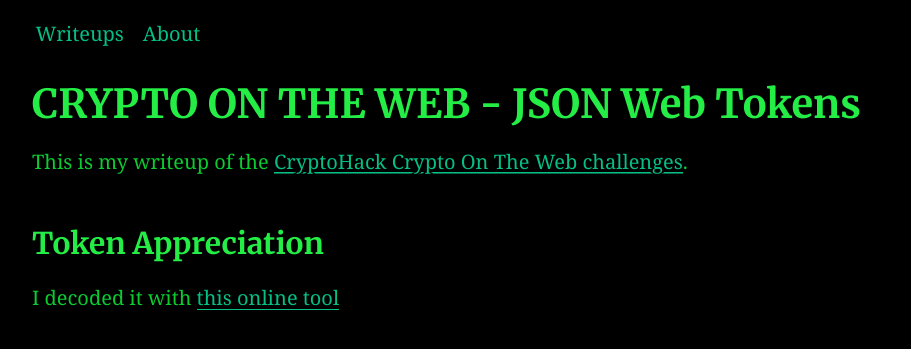
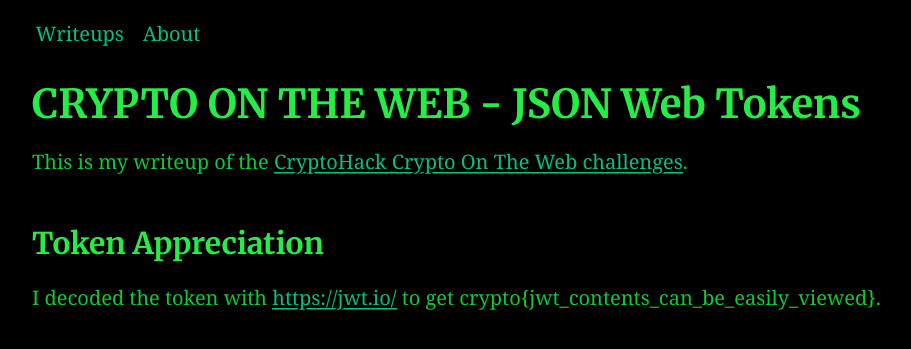
Before and after one commit to AC01010/Connor-McCartney.github.io, a Jekyll site: the page built from _posts/2001-01-10-CryptohackWEB.md, in a window 1280 px wide. Shown: the top 349 px of the page, without its empty margins (32-943 px from the left). Built offline with Jekyll 4.4.1, drawn with Linux system fonts in a browser that asks for light colours.

Commit message:
Update 2001-01-10-CryptohackWEB.md

```diff
--- a/_posts/2001-01-10-CryptohackWEB.md
+++ b/_posts/2001-01-10-CryptohackWEB.md
@@ -10,4 +10,4 @@ This is my writeup of the [CryptoHack Crypto On The Web challenges](https://cryp
 
 ### Token Appreciation
 
-I decoded it with [this online tool](https://jwt.io/?_ga=2.250519430.1478316823.1640406196-316801821.1640406196&_gl=1*1s30d86*rollup_ga*MzE2ODAxODIxLjE2NDA0MDYxOTY.*rollup_ga_F1G3E656YZ*MTY0MDQwNjE5Ni4xLjEuMTY0MDQwNjIyMC4zNg..)
+I decoded the token with [https://jwt.io/](https://jwt.io/) to get crypto{jwt_contents_can_be_easily_viewed}.
```
